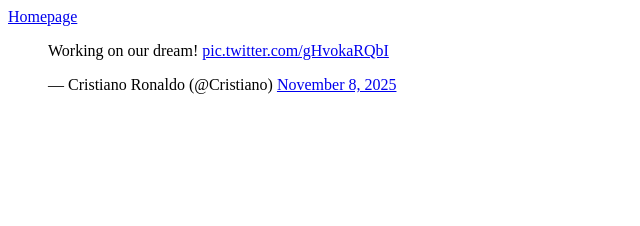
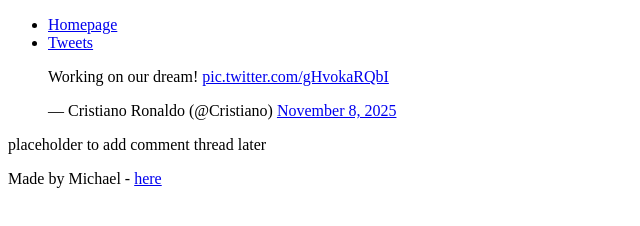
Before and after one commit to oseifrimpongg/My_First_Portfolio, a plain HTML site: page html_basic/tweets.html in a window 1280 px wide. Shown: the whole page, without its empty margins (0-640 px from the left). Drawn offline with Linux system fonts and the light colour scheme.

Commit message:
Make a cool website

```diff
--- a/html_basic/tweets.html
+++ b/html_basic/tweets.html
@@ -8,13 +8,34 @@
 </head>
 
 <body>
-   <nav><a href="index.html">Homepage</a></nav>
-   <blockquote class="twitter-tweet" data-media-max-width="560">
-      <p lang="en" dir="ltr">Working on our dream! <a href="https://t.co/gHvokaRQbI">pic.twitter.com/gHvokaRQbI</a></p>
-      &mdash; Cristiano Ronaldo (@Cristiano) <a
-         href="https://twitter.com/Cristiano/status/1987231722858074214?ref_src=twsrc%5Etfw">November 8, 2025</a>
-   </blockquote>
-   <script async src="https://platform.twitter.com/widgets.js" charset="utf-8"></script>
+
+   <header>
+      <ul>
+         <li><a href="index.html">Homepage</a></li>
+         <li><a href="tweets.html">Tweets</a></li>
+      </ul>
+   </header>
+
+   <main>
+      <article>
+         <blockquote class="twitter-tweet" data-media-max-width="560">
+            <p lang="en" dir="ltr">Working on our dream! <a
+                  href="https://t.co/gHvokaRQbI">pic.twitter.com/gHvokaRQbI</a></p>
+            &mdash; Cristiano Ronaldo (@Cristiano) <a
+               href="https://twitter.com/Cristiano/status/1987231722858074214?ref_src=twsrc%5Etfw">November 8, 2025</a>
+         </blockquote>
+         <script async src="https://platform.twitter.com/widgets.js" charset="utf-8"></script>
+      </article>
+      <aside>placeholder to add comment thread later</aside>
+   </main>
+
+   <footer>
+      <p>
+         Made by Michael -
+         <a href="htts://www.google.com" target="_blank">here</a>
+      </p>
+   </footer>
+
 </body>
 
 </html>
```
Also changed, not shown: html_basic/index.html (+38 -18 lines).
